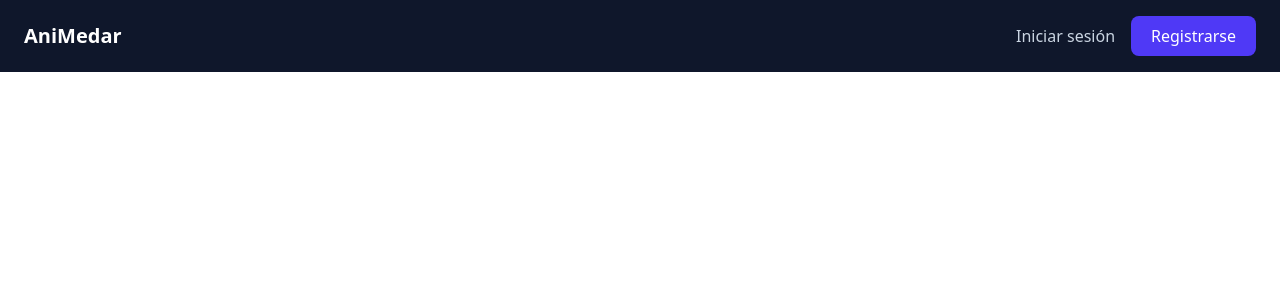
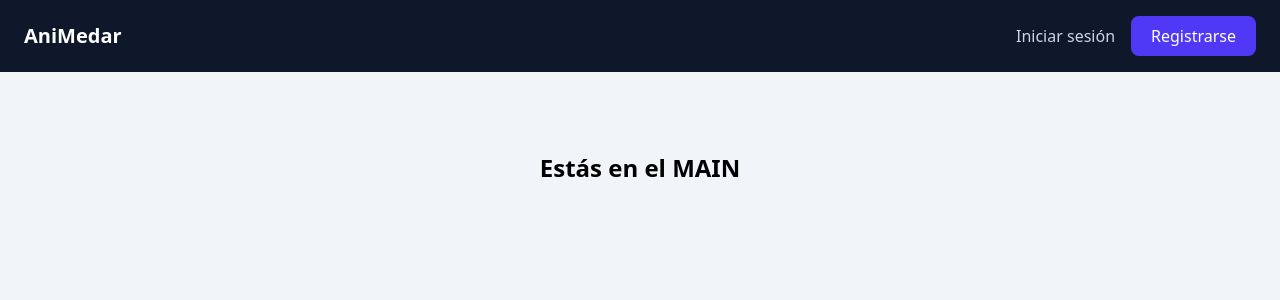
Before and after one commit to TxussRL/animedar, a React (Vite) app: page /register in a window 1280 px wide. Shown: the top 300 px of the page. Built offline with nearby package versions, Linux system fonts and the light colour scheme.

Commit message:
nav acabado

```diff
--- a/src/App.jsx
+++ b/src/App.jsx
@@ -1,31 +1,34 @@
+import { useState } from "react";
+import Navbar from "./components/NavBar";
 
-
-export default function App() {
+function App() {
+  const [vista, setVista] = useState("main"); // main | login | register
 
   return (
-    <>
-      <nav className="w-full bg-slate-900">
-        <div className="max-w-7xl mx-auto px-6 py-4 flex justify-between items-center">
+    <div className="min-h-screen bg-slate-100">
+      <Navbar setVista={setVista} />
 
-          <div className="text-xl font-bold text-white">
-            AniMedar
-          </div>
+      <main className="flex justify-center items-center mt-20">
+        {vista === "main" && (
+          <h1 className="text-2xl font-bold text-black">
+            Estás en el MAIN
+          </h1>
+        )}
 
-          <div className="flex gap-4">
-            <button className="text-slate-300 hover:text-white transition">
-              Iniciar sesión
-            </button>
+        {vista === "login" && (
+          <h1 className="text-2xl font-bold text-black">
+            Formulario de Login
+          </h1>
+        )}
 
-            <button className="px-5 py-2 bg-indigo-600 text-white rounded-lg hover:bg-indigo-700 transition">
-              Registrarse
-            </button>
-          </div>
+        {vista === "register" && (
+          <h1 className="text-2xl font-bold text-black">
+            Formulario de Registro
+          </h1>
+        )}
+      </main>
+    </div>
+  );
+}
 
-        </div>
-      </nav>
-
-
-
-    </>
-  )
-}
+export default App;
--- /dev/null
+++ b/src/components/NavBar.jsx
@@ -0,0 +1,29 @@
+function Navbar({ setVista }) {
+    return (
+        <nav class="w-full bg-slate-900">
+            <div class="max-w-7xl mx-auto px-6 py-4 flex justify-between items-center">
+
+                <div className="text-xl font-bold text-white cursor-pointer"
+                    onClick={() => setVista("main")}>
+                    AniMedar
+                </div>
+
+                <div class="flex gap-4">
+                    <button class="text-slate-300 hover:text-white transition cursor-pointer"
+                        onClick={() => setVista("login")}>
+                        Iniciar sesión
+                    </button>
+
+                    <button class="px-5 py-2 bg-indigo-600 text-white rounded-lg hover:bg-indigo-700 transition cursor-pointer"
+                        onClick={() => setVista("register")}>
+                        Registrarse
+                    </button>
+                </div>
+
+            </div>
+        </nav>
+
+    );
+}
+
+export default Navbar;
```
